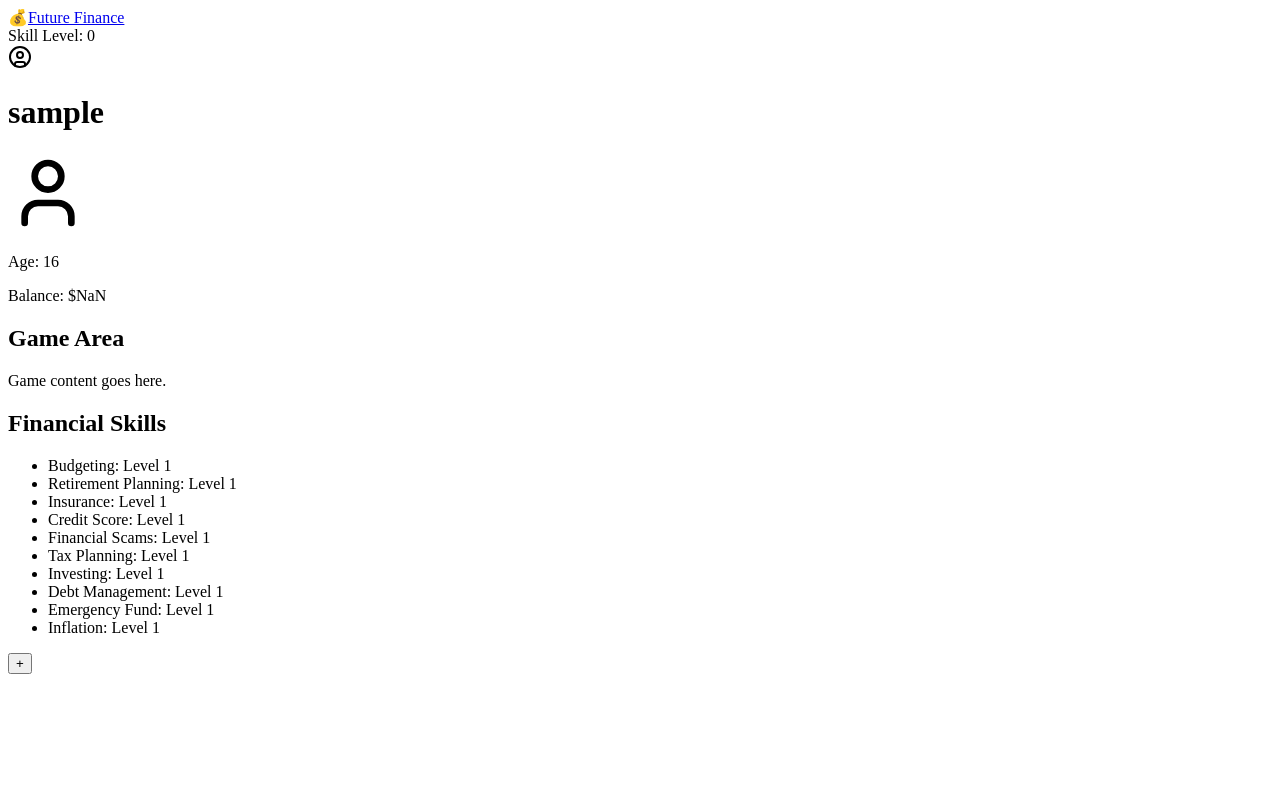
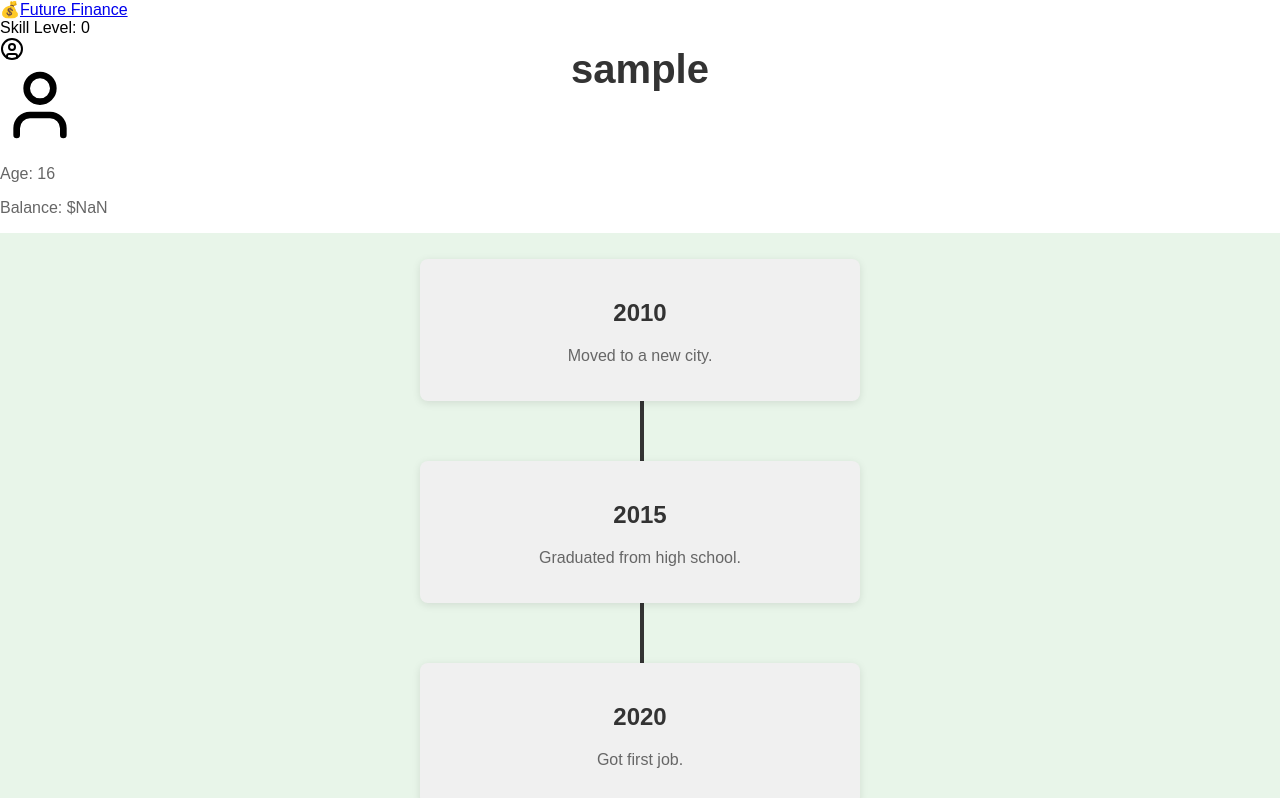
Before and after one commit to CjKhaled/ShellHacks2024, a Next.js app in the folder client/: page /game in a window 1280 px wide. Shown: the top 798 px of the page. Built offline with nearby package versions, Linux system fonts and the light colour scheme; sample sign-in values are in the browser's storage.

Commit message:
Popup and ScrollDiv

```diff
--- /dev/null
+++ b/client/app/components/DaScroll.css
@@ -0,0 +1,86 @@
+.scroll-container {
+    display: flex;
+    justify-content: center;
+    align-items: center;
+    height: 100vh;
+    overflow-y: scroll;
+    position: relative;
+    perspective: 2px;
+    background-color: #e8f5e9;
+
+}
+
+
+.timeline {
+    position: absolute;
+    width: 4px;
+    background-color: #333;
+    height: 100%;
+    left: 50%;
+    transform: translateX(-50%);
+    top: 50px;
+    z-index: 0;
+    transition: transform 0.3s ease-out;
+}
+
+.life-events {
+    display: flex;
+    flex-direction: column;
+    align-items: center;
+    padding: 50px 20px;
+    width: 400px;
+    position: relative;
+    z-index: 1;
+    transition: transform 0.3s ease-out;
+}
+
+.life-event {
+    background: #f0f0f0;
+    border-radius: 8px;
+    padding: 20px;
+    margin: 30px 0;
+    box-shadow: 0 2px 8px rgba(0, 0, 0, 0.1);
+    width: 100%;
+    text-align: center;
+    transition: transform 0.3s ease-out, opacity 0.3s ease-out;
+    opacity: 0;
+    animation: fadeIn 0.5s ease forwards;
+}
+
+@keyframes fadeIn {
+    from {
+        opacity: 0;
+        transform: translateY(20px);
+    }
+    to {
+        opacity: 1;
+        transform: translateY(0);
+    }
+}
+
+h1 {
+    position: absolute;
+    top: 20px;
+    left: 50%;
+    transform: translateX(-50%);
+    font-size: 2.5rem;
+    color: #333;
+    z-index: 2;
+    transition: opacity 0.3s ease-out;
+}
+
+h2 {
+    font-size: 1.5rem;
+    color: #333;
+}
+
+p {
+    font-size: 1rem;
+    color: #666;
+}
+
+body {
+    margin: 0;
+    overflow: hidden;
+    font-family: 'Arial', sans-serif;
+}
--- a/client/app/components/Navbar.tsx
+++ b/client/app/components/Navbar.tsx
@@ -1,8 +1,10 @@
-import React from "react";
+import React, { useState, useEffect } from "react";
 import Link from "next/link";
 import { UserCircle } from "lucide-react";
 
 const Navbar = ({ userInitials = "", skillLevel = 0 }) => {
+
+
   return (
     <nav className="bg-green-600 text-white p-4 flex justify-between items-center">
       <div className="flex items-center">
--- /dev/null
+++ b/client/app/components/Popup.tsx
@@ -0,0 +1,63 @@
+import React, { useState, useEffect } from "react";
+
+const Popup = ({ isOpen }) => {
+  const [isVisible, setIsVisible] = useState(false);
+
+  useEffect(() => {
+    setIsVisible(true); // Start the fade-in effect when popup is rendered
+  }, []);
+
+  // Handle click on pills with fade-out effect
+  const handlePillClick = () => {
+    setIsVisible(false);
+    setTimeout(() => {
+      isOpen(false);
+    }, 300);
+  };
+
+  return (
+    <div className="fixed inset-0 flex items-center justify-center transition-opacity duration-300">
+      <div
+        className={`bg-white p-10 rounded-lg w-[600px] shadow-lg transition-all duration-300 transform ${
+          isVisible ? "opacity-100 scale-100" : "opacity-0 scale-95"
+        }`}
+      >
+        <div className="flex flex-col space-y-8">
+
+          <h2 className="text-3xl font-bold mb-6">Question</h2>
+
+
+          <div className="flex flex-col mb-6">
+            <h3 className="text-lg font-semibold">Category</h3>
+            <p className="text-gray-700">This is the category description.</p>
+          </div>
+
+
+          <div className="flex flex-col space-y-6">
+
+            <button
+              onClick={handlePillClick}
+              className="px-5 py-4 rounded-full bg-blue-200 text-blue-800 hover:bg-blue-300 transition"
+            >
+              Pill 1
+            </button>
+            <button
+              onClick={handlePillClick}
+              className="px-5 py-4 rounded-full bg-green-200 text-green-800 hover:bg-green-300 transition"
+            >
+              Pill 2
+            </button>
+            <button
+              onClick={handlePillClick}
+              className="px-5 py-4 rounded-full bg-red-200 text-red-800 hover:bg-red-300 transition"
+            >
+              Pill 3
+            </button>
+          </div>
+        </div>
+      </div>
+    </div>
+  );
+};
+
+export default Popup;
--- /dev/null
+++ b/client/app/components/ScrollDiv.js
@@ -0,0 +1,49 @@
+import React, { useEffect, useState } from 'react';
+import './DaScroll.css';
+
+const events = [
+    { year: '2000', description: 'Born in a small town and ready to rock' },
+    { year: '2005', description: 'Started school and loved learning.' },
+    { year: '2010', description: 'Moved to a new city.' },
+    { year: '2015', description: 'Graduated from high school.' },
+    { year: '2020', description: 'Got first job.' },
+    { year: '2025', description: 'Bought first car.' },
+    { year: '2030', description: 'Started a business.' },
+    { year: '2040', description: 'Retired and traveled the world.' }
+];
+
+const DaScroll = () => {
+    const [scrollY, setScrollY] = useState(0);
+    const [isVisible, setIsVisible] = useState(true);
+
+    useEffect(() => {
+        const handleScroll = () => {
+            setScrollY(window.scrollY);
+            setIsVisible(window.scrollY < 150); // Fade out "History" after scrolling 150px
+        };
+
+        window.addEventListener('scroll', handleScroll);
+
+        return () => {
+            window.removeEventListener('scroll', handleScroll);
+        };
+    }, []);
+
+    return (
+        <div className="scroll-container">
+            {/* Corrected transform style */}
+            <div className="parallax-bg" style={{ transform: `translateY(${scrollY * 0.3}px)` }}></div>
+            <div className="timeline" style={{ transform: `translateY(${scrollY * 0.5}px)` }}></div>
+            <div className="life-events">
+                {events.map((event, index) => (
+                    <div key={index} className="life-event" style={{ transform: `translateY(${scrollY * 0.1}px)` }}>
+                        <h2>{event.year}</h2>
+                        <p>{event.description}</p>
+                    </div>
+                ))}
+            </div>
+        </div>
+    );
+};
+
+export default DaScroll;
--- a/client/app/game/page.tsx
+++ b/client/app/game/page.tsx
@@ -1,10 +1,13 @@
 'use client'
 import React, { useState, useEffect } from "react";
+import Popup from "../components/Popup"
 import { useRouter } from 'next/navigation'
 import { User } from "lucide-react";
+import DaScroll from "../components/ScrollDiv"
 
 const Page = () => {
   const router = useRouter()
+  const [isPopupOpen, setIsPopupOpen] = useState(false);
   const [gameState, setGameState] = useState({
     userName: "User",
     balance: 0,
@@ -67,10 +70,15 @@ const Page = () => {
       </div>
 
       {/* Middle column - Main game area */}
+      <div className="flex-grow flex flex-col justify-center items-center p-4">
+
+      </div>
       <div className="w-1/2 p-4 bg-white">
+      <DaScroll/>
+        {isPopupOpen && <Popup isOpen={setIsPopupOpen} />}
         {/* Add your main game content here */}
         <h2 className="text-2xl font-bold mb-4 text-center">Game Area</h2>
-        <p>Game content goes here.</p>
+        <p></p>
       </div>
 
       {/* Right column - Financial Skills */}
@@ -86,7 +94,10 @@ const Page = () => {
       </div>
 
       <button
-        onClick={handleAgeIncrement}
+        onClick={() => {
+          handleAgeIncrement
+          setIsPopupOpen(true)
+        }}
         className="fixed bottom-4 right-4 bg-blue-500 text-white rounded-full w-12 h-12 text-2xl"
       >
         +
```
Also changed, not shown: 1 other file (tests, documents, lock files or other folders).
